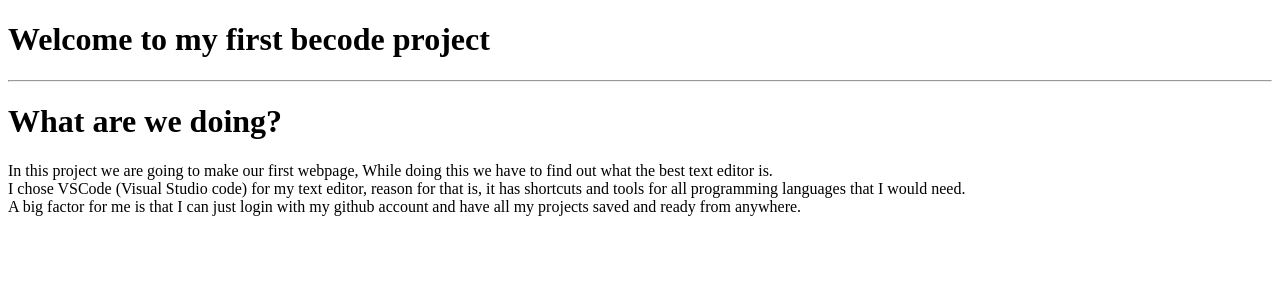
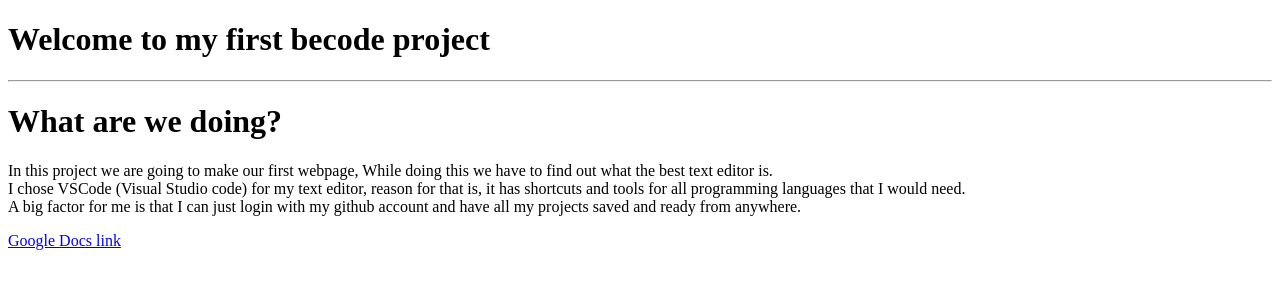
Before and after one commit to phlexipus/School-stuff, a plain HTML site: page index.html in a window 1280 px wide. Drawn offline with Linux system fonts and the light colour scheme.

Commit message:
Update index.html

```diff
--- a/index.html
+++ b/index.html
@@ -17,5 +17,7 @@
                    I chose VSCode (Visual Studio code) for my text editor, reason for that is, it has shortcuts and tools for all programming languages that I would need.<br>
                    A big factor for me is that I can just login with my github account and have all my projects saved and ready from anywhere.</p>
 
+            <a href="https://docs.google.com/document/d/1JSS63rS1ogWvwBBHtX9Fdfedsmtd-wlc1M2wWXEvTd8/edit#heading=h.holts3qy6i0v"> Google Docs link</a>
+
         </body>
 </html>
```
